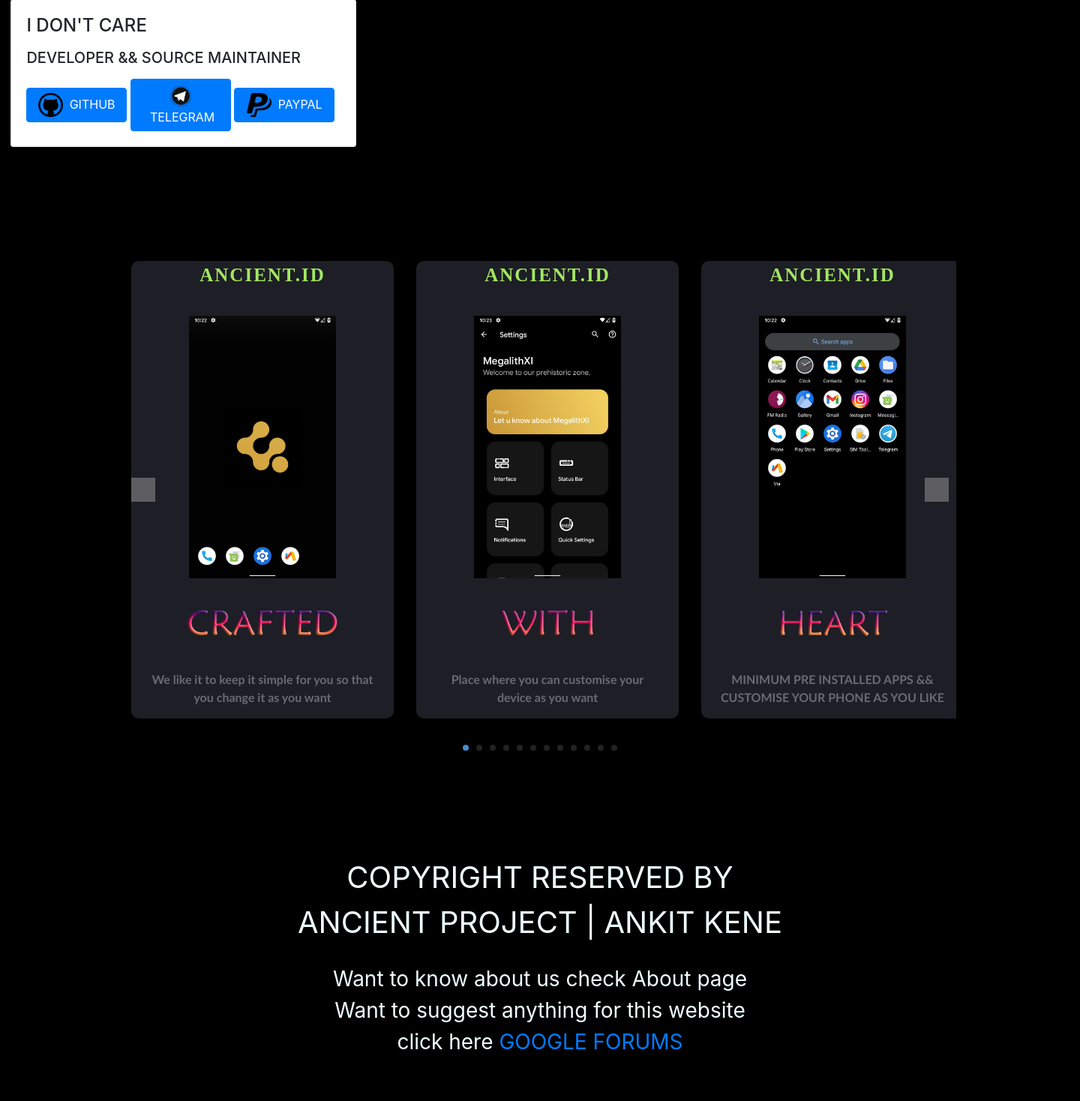
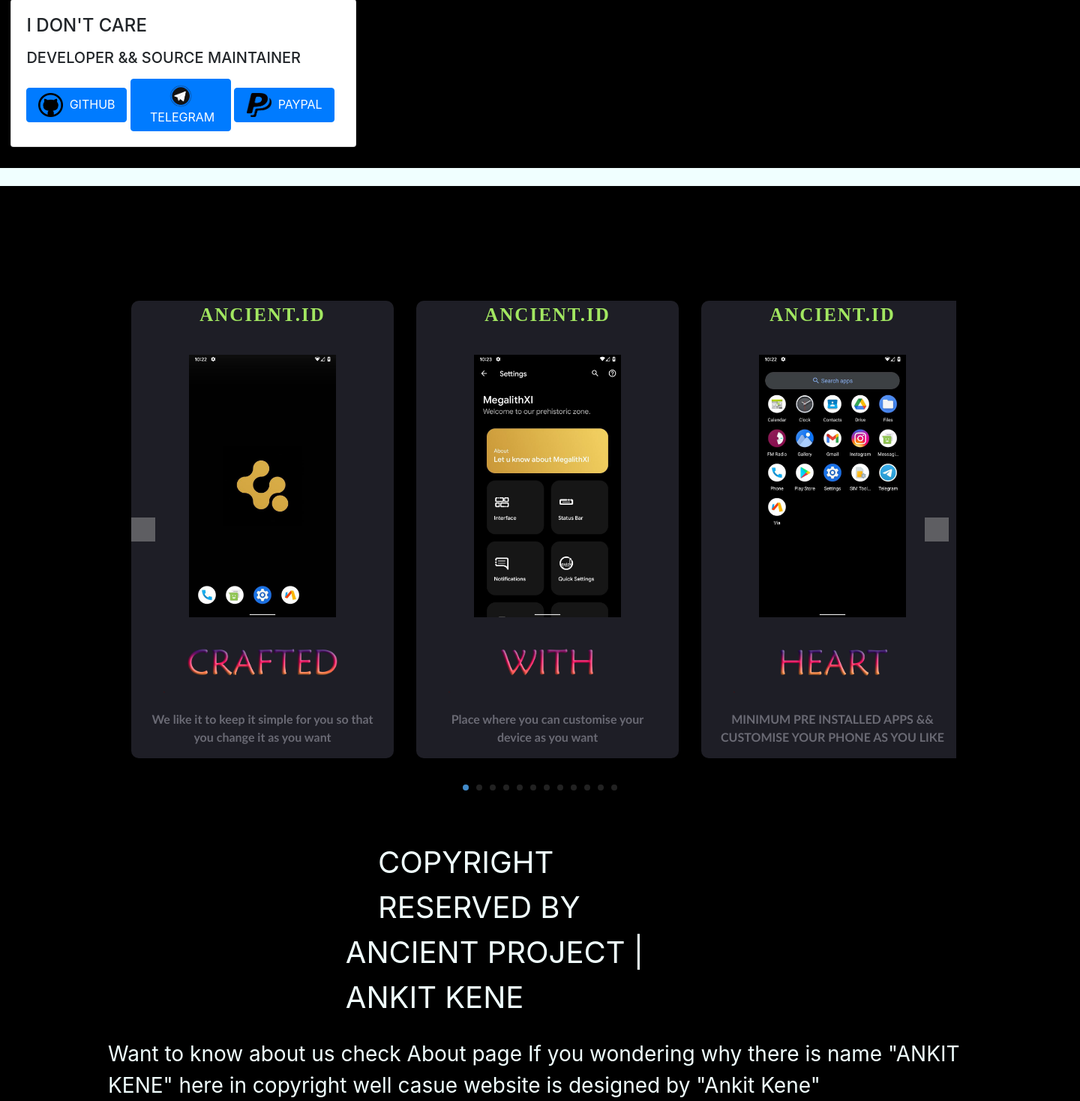
Before and after one commit to Ankits-lab/ancient.github.io, a PHP site: page / in a window 1440 px wide; the page is wider, and only the part inside the window is pictured. Shown: the part 3527-4995 px from the top of that part at 75% size. Run offline with PHP 8.4, Linux system fonts and the light colour scheme; grey boxes are pictures that could not be loaded.

Commit message:
Revert "add feedback forum"
This reverts commit 20325e5556209fa01d14110a3a74824c3bc508fd.

```diff
--- a/css/style-home.css
+++ b/css/style-home.css
@@ -101,7 +101,9 @@ a{
 	margin-left: 10%;
 	margin-right: 10%;
 }
+.para-download > p12{
 
+}
 .btn-1{
 	background-image: linear-gradient(90deg, #ff0000 , #ffffff);
 	border-radius: 10px;
--- a/css/styles-copyright.css
+++ b/css/styles-copyright.css
@@ -2,29 +2,34 @@
     .copyright{
         font-size: 250%;
         color: azure;
-        text-align: center;
+        margin-left: 35%;
+        margin-right: 35%;
     }
     .copyright1{
         font-size: 250%;
         color: azure;
-        text-align: center;
+        margin-left: 32%;
+        margin-right: 32%;
     }
 }
 @media (max-width:749px){
     .copyright{
         font-size: 175%;
         color: azure;
-        text-align: center;
+        margin-left: 10%;
+        margin-right: 10%;
     }
     .copyright1{
         color: azure;
         font-size: 175%;
-        text-align: center;
+        margin-left: 10%;
+        margin-right: 10%;
     }
 }
 
 .para-copyright{
     font-size: 175%;
     color: azure;
-    text-align: center;
+    margin-left: 10%;
+    margin-right: 10%;
 }
--- a/index.html
+++ b/index.html
@@ -96,7 +96,7 @@
 
         <!--youtube video-->
         <div class="embed-responsive embed-responsive-16by9 adjustment-yt">
-          <iframe src="https://www.youtube.com/embed/QG_zPL1mRWo" style="width: 90%; height: 100%; margin-left:2%;"></iframe>
+          <iframe width="853" height="480" src="https://www.youtube.com/embed/QG_zPL1mRWo" frameborder="0"  allow="accelerometer; autoplay; clipboard-write; encrypted-media; gyroscope;" allowfullscreen></iframe>
         </div>
         <!--youtube video-->
 
@@ -196,6 +196,9 @@
 
                     <!--FOUNDER INFO ENDS HERE-->
                         <br><br>
+                    <div class="space-download">
+                      <br>
+                    </div>
 
                       <!--making some thing to hide 5vh gap between 2 things for desktop mode && this for screenshots part of page-->
                     <div class="onlyhomepage2">
@@ -438,13 +441,11 @@
    <!--not mess with above-->
 
    <!---copyright section-->
-
-   <br><br><br>
 <div class="copyright">COPYRIGHT RESERVED BY <br></div>
 <div class="copyright1">ANCIENT PROJECT | <a href="https://keneankit01.github.io/" style="text-decoration: none; color:azure;">ANKIT KENE </a></div><br>
-<div class="para-copyright"> <p>Want to know about us check About page <br>
-                                Want to suggest anything for this website <br>
-                                click here <a href="https://forms.gle/Zex6qZ2kANjD2Wjy6">GOOGLE FORUMS</a><br> <br>
+<div class="para-copyright"> Want to know about us check About page
+If you wondering why there is name "ANKIT KENE" here in copyright well casue
+website is designed by "Ankit Kene"
 </div>
 
 <!---copyright section-->
```
